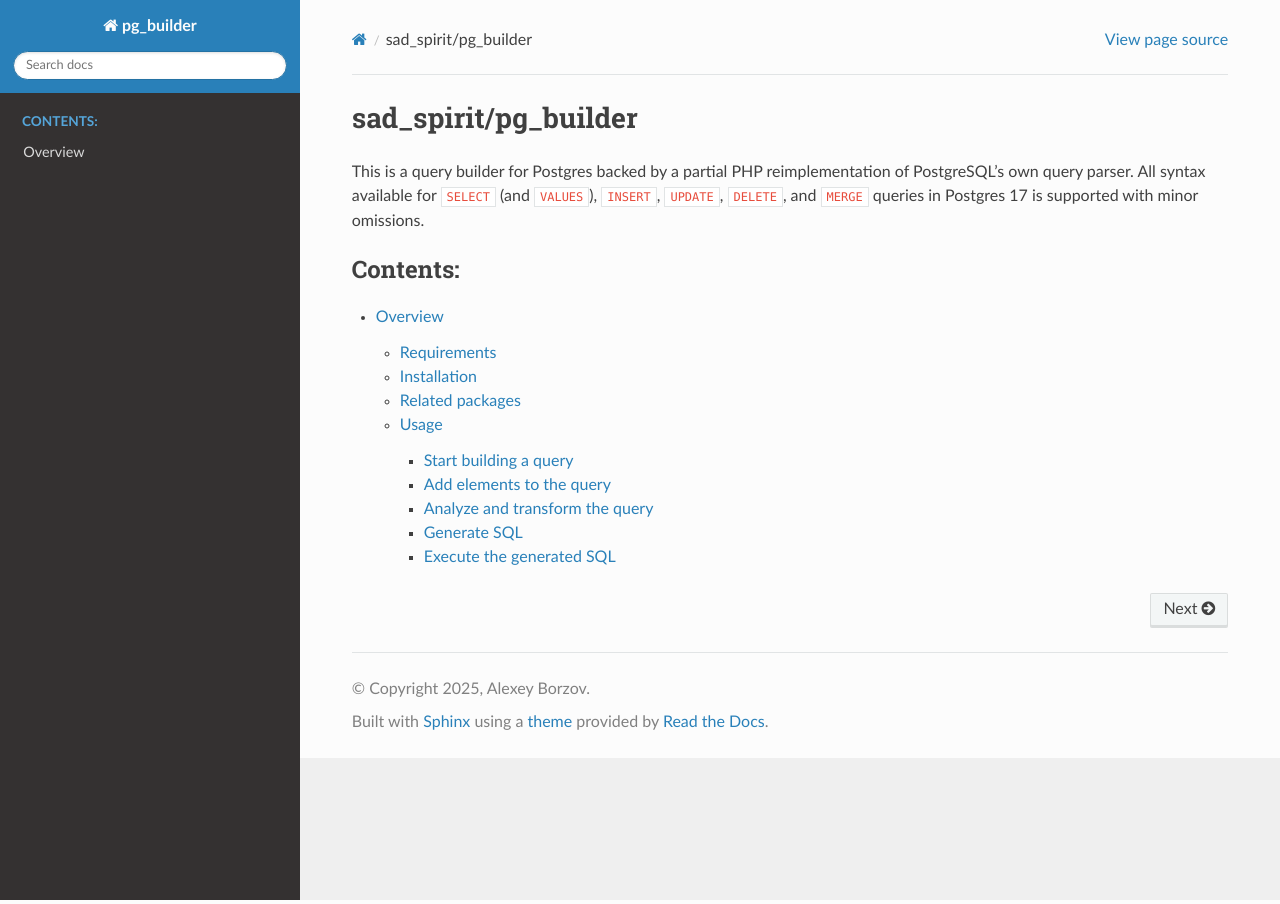
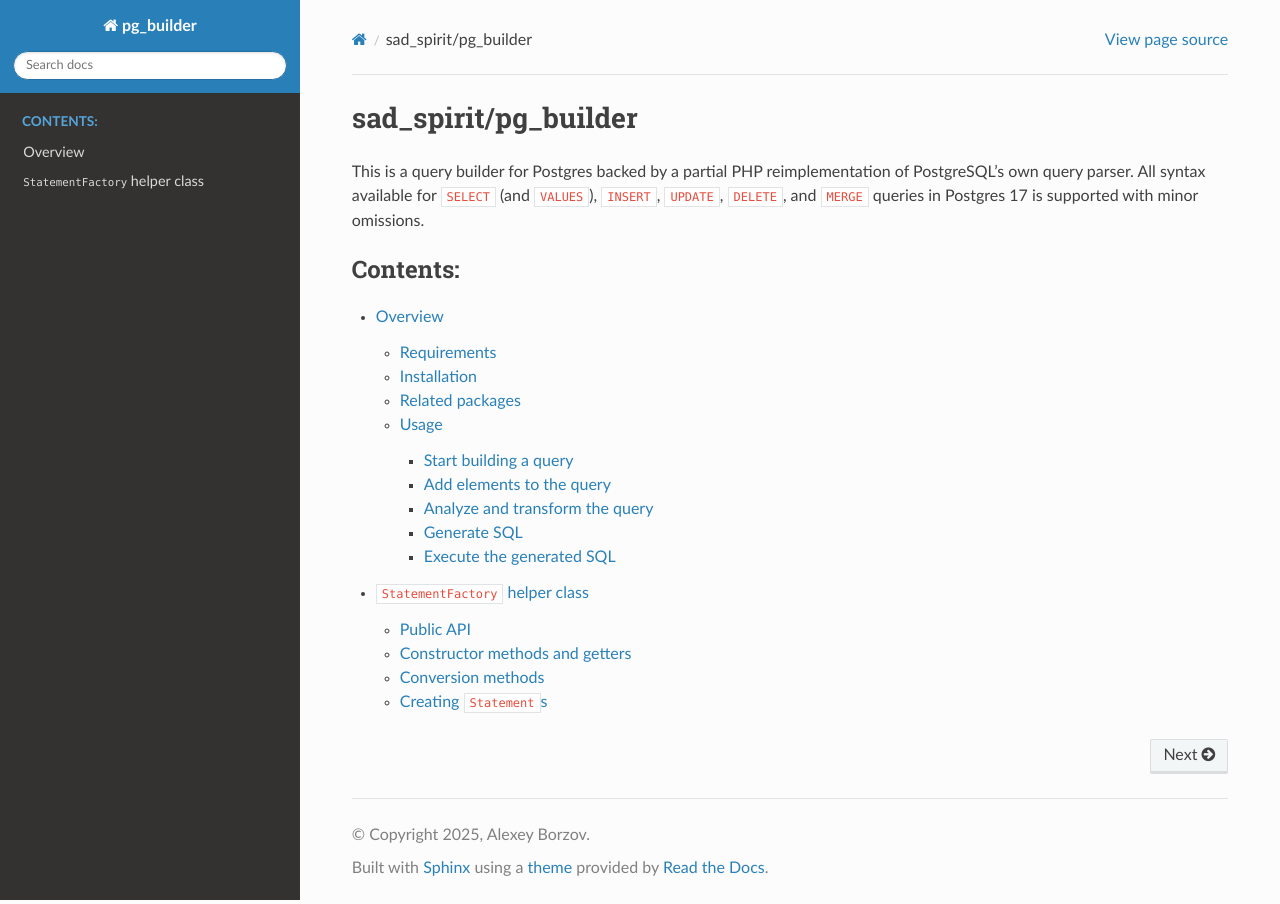
Before and after one commit to sad-spirit/pg-builder, a Sphinx documentation site: the page built from docs/index.rst, in a window 1280 px wide. Built offline with Sphinx 7.4.7 and the Read the Docs theme 3.1.0, drawn with Linux system fonts in a browser that asks for light colours; some of the changed lines change nothing that is shown.

Commit message:
Documentation for StatementFactory

```diff
--- a/docs/index.rst
+++ b/docs/index.rst
@@ -11,3 +11,4 @@
    :caption: Contents:
 
    overview
+   statement-factory
--- /dev/null
+++ b/docs/statement-factory.rst
@@ -0,0 +1,138 @@
+=================================
+``StatementFactory`` helper class
+=================================
+
+``sad_spirit\pg_builder\StatementFactory`` is, as its name implies, a class that deals with creating statements.
+It also takes care of properly configuring objects needed to create these statements based on PostgreSQL connection,
+if one is given.
+
+Public API
+==========
+
+.. code-block:: php
+
+    namespace sad_spirit\bg_builder;
+
+    use sad_spirit\pg_wrapper\Connection;
+
+    class StatementFactory
+    {
+        // Constructor methods
+        public function __construct(
+            ?Parser $parser = null,
+            ?StatementToStringWalker $builder = null,
+            bool $PDOCompatible = false
+        );
+        public static function forConnection(Connection $connection) : self;
+        public static function forPDO(\PDO $pdo) : self;
+
+        // Getters
+        public function getParser() : Parser;
+        public function getBuilder() : StatementToStringWalker;
+
+        // Converting SQL to AST and back
+        public function createFromString(string $sql) : Statement;
+        public function createFromAST(Statement $ast, bool $forcePDOPrepareCompatibility = false) : NativeStatement;
+
+        // Factory methods for Statement subclasses
+        public function delete(nodes\range\UpdateOrDeleteTarget|string $from) : Delete;
+        public function insert(nodes\QualifiedName|nodes\range\InsertTarget|string $into) : Insert;
+        public function merge(
+            nodes\range\UpdateOrDeleteTarget|string $into,
+            nodes\range\FromElement|string $using,
+            nodes\ScalarExpression|string $on
+        ) : Merge;
+        public function select(
+            string|iterable<nodes\TargetElement|string> $list,
+            string|iterable<nodes\range\FromElement>|null $from = null
+        ) : Select;
+        public function update(
+            nodes\range\UpdateOrDeleteTarget|string $table,
+            string|iterable<nodes\SingleSetClause|nodes\MultipleSetClause|string> $set
+        ) : Update;
+        public function values(
+            string|iterable<
+                nodes\expressions\RowExpression|
+                string|
+                iterable<nodes\ScalarExpression|nodes\SetToDefault|string>
+            > $rows
+        ) : Values;
+    }
+
+
+Constructor methods and getters
+===============================
+
+Constructor arguments
+    ``__construct()`` accepts an instance of ``Parser`` and an implementation of ``StatementToStringWalker``,
+    the latter is implemented by ``SqlBuilderWalker``. If these are not provided, default instances will be created.
+
+    ``$PDOCompatible`` flag triggers generating queries targeting PDO rather than native pgsql extension. Specifically,
+
+    - Named parameters will not be replaced by positional ones;
+    - Dollar-quoting will not be used;
+    - If the query has parameter placeholders, question marks used in operators will be doubled so that
+      ``\PDO::prepare()`` will not treat them as placeholders as well.
+
+``forConnection()`` and ``forPDO()`` "named constructors"
+    These methods create an instance of ``StatementFactory`` based on properties of a native connection or a PDO
+    one, respectively. The latter also enables compatibility to PDO.
+
+    The following settings will be configured:
+
+    - ``Lexer`` instance used by ``Parser`` will follow server's `standard_conforming_strings
+      setting <https://www.postgresql.org/docs/current/static/runtime-config-compatible.html#GUC-STANDARD-CONFORMING-STRINGS>`__.
+    - If ``client_encoding`` is anything but ``UTF-8`` then ``SqlBuilderWalker`` will have ``escape_unicode`` enabled.
+    - Additionally, ``Parser`` will reuse the metadata cache of ``Connection`` for caching ASTs, if available.
+
+``getParser()`` and ``getBuilder()``
+    These are self-explanatory, returning properties set in the constructor.
+
+Conversion methods
+==================
+
+These use ``Parser`` and ``SqlBuilderWalker`` to convert query from SQL string to AST and back:
+
+``createFromString()``
+    Creates an AST representing a complete statement from SQL string. Returns an instance of ``Statement`` subclass,
+    already having an instance of ``Parser`` added to it (so it can accept strings as query parts).
+
+``createFromAST()``
+    Creates an object containing SQL statement string and parameter mappings from AST. The
+    returned ``NativeStatement`` object can be easily cached to prevent re-running expensive parsing and
+    building operations.
+
+    If ``$forcePDOPrepareCompatibility`` flag is ``true``, then generated SQL will be compatible
+    with ``\PDO::prepare()`` even if ``$PDOCompatible`` flag was not passed to constructor or if the query
+    does not contain parameter placeholders,
+    see `the relevant issue <https://github.com/sad-spirit/pg-builder/issues/15>`__.
+
+Creating ``Statement``\ s
+=========================
+
+The following methods are wrappers around ``Statement`` subclasses' constructors. Their added value is
+
+- They accept strings in addition to ``Node`` implementations,
+- The ``Statement``\ s they create will have ``Parser`` already added.
+
+``delete()``
+    Creates a ``DELETE`` statement object.
+
+``insert()``
+    Creates an ``INSERT`` statement object.
+
+``merge()``
+    Creates a ``MERGE`` statement object.
+
+``select()``
+    Creates a ``SELECT`` statement object. The ``$list`` and ``$from`` can be strings or arrays of strings
+    or proper ``Node`` implementations.
+
+``update()``
+    Creates an ``UPDATE`` statement object. The ``$set`` argument can be an array of strings or proper ``Node``
+    implementations.
+
+``values()``
+    Create a ``VALUES`` statement object (this can be a separate statement in Postgres).
+    If ``$rows`` argument is an array or iterable, its first dimension represents rows and the second one represents
+    columns.
```
